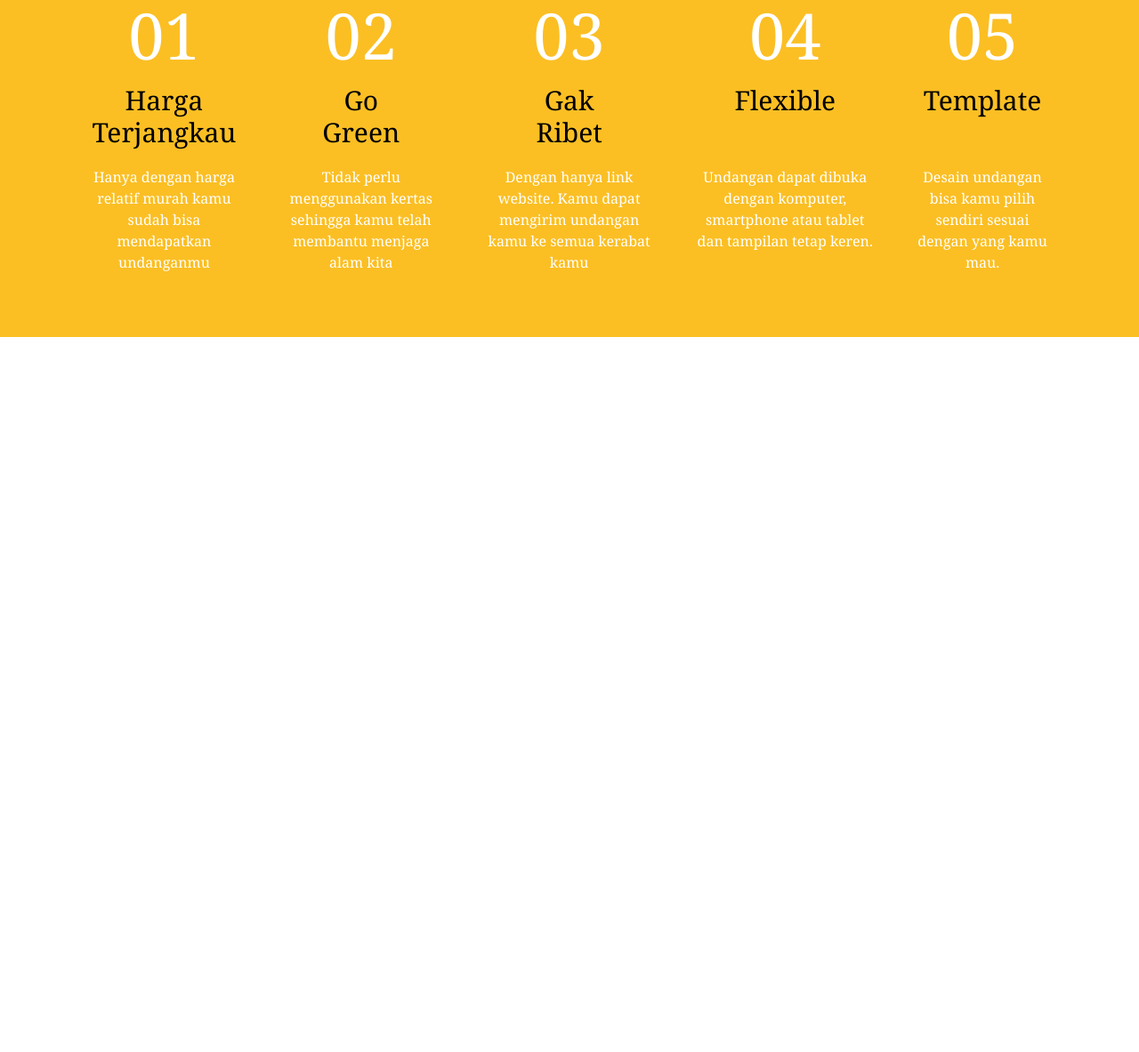
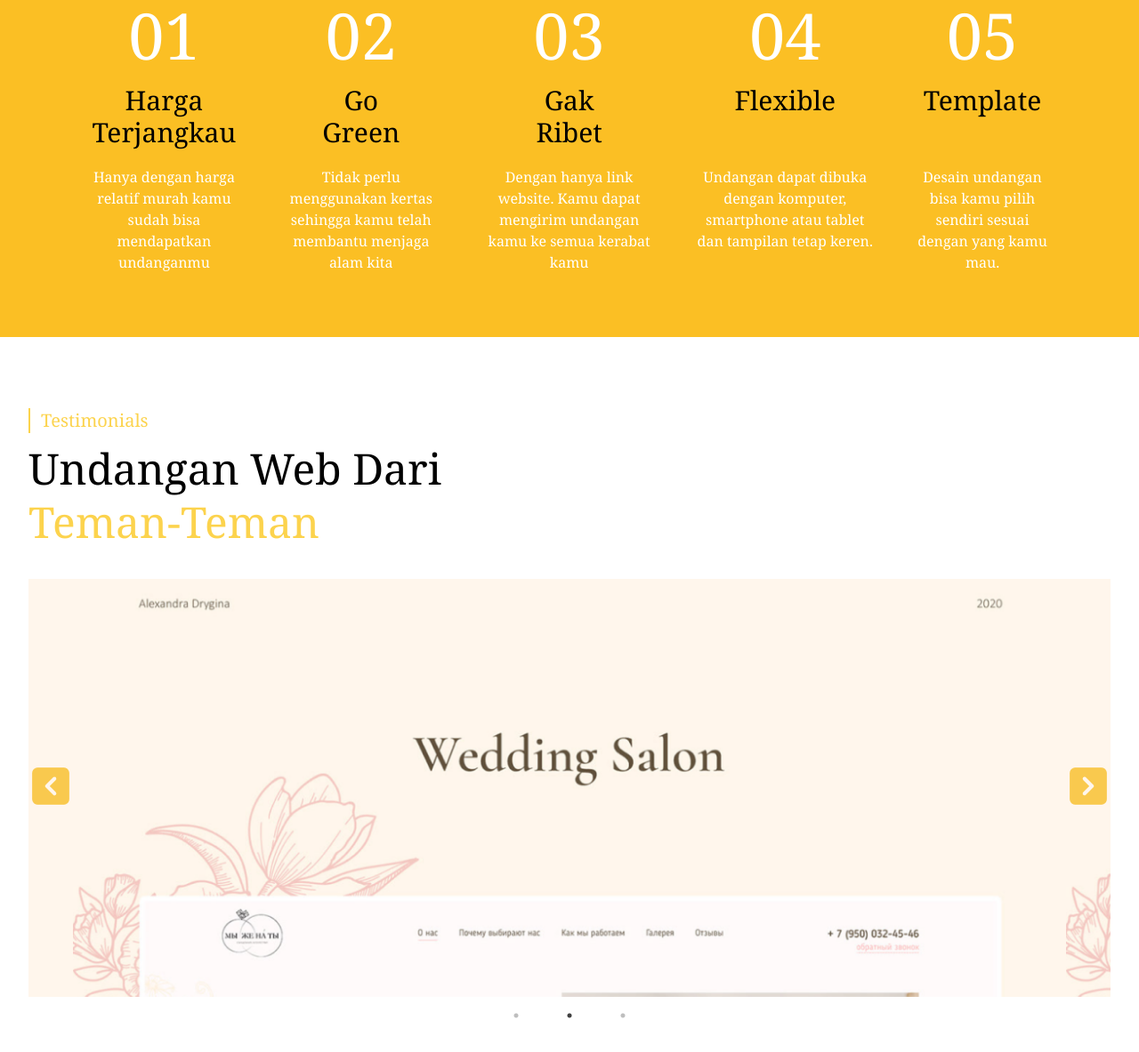
Before and after one commit to fataelislami/inveterism, a website built with Vite: page src/index.html in a window 1280 px wide. Shown: the part 1693-2876 px from the top of the page at 89% size. Before the commit the page ends 2072 px from the top, so only its background shows below. Built offline with nearby package versions, Linux system fonts and the light colour scheme.

Commit message:
Add section4 with slick

```diff
--- a/src/index.html
+++ b/src/index.html
@@ -122,7 +122,7 @@
 
         </div>
     </div>
-
+    <!-- Section 3 -->
     <div class="max-w-7xl mx-auto px-4 sm:px-6 mb-10 lg:px-8">
         <div class="grid grid-cols-12 space-y-14">
             <div class="col-span-12 space-y-4">
@@ -137,37 +137,72 @@
         </div>
     </div>
 
-    <div class="bg-yellow-400">
+    <div class="bg-yellow-400 mb-20">
         <div class="max-w-7xl mx-auto px-4 sm:px-6 lg:px-8 grid grid-cols-12">
-            <div class="col-span-12 p-16 flex flex-col space-y-5 md:space-y-0 md:flex-row md:space-x-10 items-center bg-yellow-400">
+            <div
+                class="col-span-12 p-16 flex flex-col space-y-5 md:space-y-0 md:flex-row md:space-x-10 items-center bg-yellow-400">
                 <div class="flex flex-col font-serif space-y-7 text-center items-center">
                     <span class="text-7xl -mb-2 text-white">01</span>
                     <h1 class="text-3xl md:h-16">Harga Terjangkau</h1>
-                    <p class="text-white md:h-32">Hanya dengan harga relatif murah kamu sudah bisa mendapatkan undanganmu</p>
+                    <p class="text-white md:h-32">Hanya dengan harga relatif murah kamu sudah bisa mendapatkan
+                        undanganmu</p>
                 </div>
                 <div class="flex flex-col  font-serif space-y-7 text-center items-center">
                     <span class="text-7xl -mb-2 text-white">02</span>
                     <h1 class="text-3xl md:h-16">Go<br>Green</h1>
-                    <p class="text-white  md:h-32">Tidak perlu menggunakan kertas sehingga kamu telah membantu menjaga alam kita</p>
+                    <p class="text-white  md:h-32">Tidak perlu menggunakan kertas sehingga kamu telah membantu menjaga
+                        alam kita</p>
                 </div>
                 <div class="flex flex-col  font-serif space-y-7 text-center items-center">
                     <span class="text-7xl -mb-2 text-white">03</span>
                     <h1 class="text-3xl md:h-16">Gak<br>Ribet</h1>
-                    <p class="text-white  md:h-32">Dengan hanya link website. Kamu dapat mengirim undangan kamu ke semua kerabat kamu</p>
+                    <p class="text-white  md:h-32">Dengan hanya link website. Kamu dapat mengirim undangan kamu ke semua
+                        kerabat kamu</p>
                 </div>
                 <div class="flex flex-col  font-serif space-y-7 text-center items-center">
                     <span class="text-7xl -mb-2 text-white">04</span>
                     <h1 class="text-3xl md:h-16">Flexible</h1>
-                    <p class="text-white md:h-32">Undangan dapat dibuka dengan komputer, smartphone atau tablet dan tampilan tetap keren.</p>
+                    <p class="text-white md:h-32">Undangan dapat dibuka dengan komputer, smartphone atau tablet dan
+                        tampilan tetap keren.</p>
                 </div>
                 <div class="flex flex-col font-serif space-y-7 text-center items-center">
                     <span class="text-7xl -mb-2 text-white">05</span>
                     <h1 class="text-3xl md:h-16">Template</h1>
-                    <p class="text-white md:h-32">Desain undangan bisa kamu pilih sendiri sesuai dengan yang kamu mau.</p>
+                    <p class="text-white md:h-32">Desain undangan bisa kamu pilih sendiri sesuai dengan yang kamu mau.
+                    </p>
                 </div>
             </div>
         </div>
 
+    </div>
+    <!-- Section 4 -->
+    <div class="max-w-7xl mx-auto px-4 sm:px-6 mb-10 lg:px-8">
+        <div class="grid grid-cols-12 space-y-10">
+            <div class="col-span-12 space-y-4">
+                <h2 class="text-sm md:text-xl border-l-2 border-yellow-300 pl-1 md:pl-3 text-yellow-300 font-serif">Testimonials</h2>
+                <h1
+                    class="text-3xl md:text-3xl lg:text-5xl font-serif flex flex-col space-y-1 md:space-y-3 font-medium">
+                    <span>Undangan Web Dari</span><span class="text-yellow-300">Teman-Teman</span>
+                </h1>
+            </div>
+            <div class="relative col-span-12 ">
+                <div class="slick-testimonials">
+                    <div class="one">
+                        <img src="assets/section4-slider.png">
+                    </div>
+                    <div class="two">
+                        <img src="assets/section4-slider.png">
+                    </div>
+                    <div class="three">
+                        <img src="assets/section4-slider.png">
+                    </div>
+                </div>
+                <div class="absolute mx-auto top-0 bottom-10 right-0 left-0 flex items-center justify-between">
+                    <div class="nextTesti cursor-pointer"><img src="assets/section4-prev.png"></div>
+                    <div class="prevTesti cursor-pointer"><img src="assets/section4-next.png"></div>
+                </div>
+            </div>
+        </div>
     </div>
 
 
--- a/src/main.js
+++ b/src/main.js
@@ -2,16 +2,15 @@ import $ from "jquery";
 import "slick-carousel";
 
 // Slick
-$(document).ready(()=>{
-    // $("#slickTab1").slick(
-    //     {
-    //         dots: true,
-    //         autoplay:true,
-    //         customPaging: function (slider, i) {
-    //             var thumb = $(slider.$slides[i]).data();
-    //             console.log(thumb)
-    //             return '<a class="rounded-full w-8 h-8 border-2 border-gray-100 flex justify-center items-center text-gray-500">'+(i+1)+'</a>';
-    //         }
-    //     }
-    // );
+$(document).ready(() => {
+    $(".slick-testimonials").slick(
+        {
+            dots: true,
+            centerMode: true,
+            autoplay: true,
+            arrows: true,
+            prevArrow: $('.prevTesti'),
+            nextArrow: $('.nextTesti'),
+        }
+    );
 })
```
Also changed, not shown: src/assets/section4-next.png (added), src/assets/section4-prev.png (added), src/assets/section4-slider.png (added).
